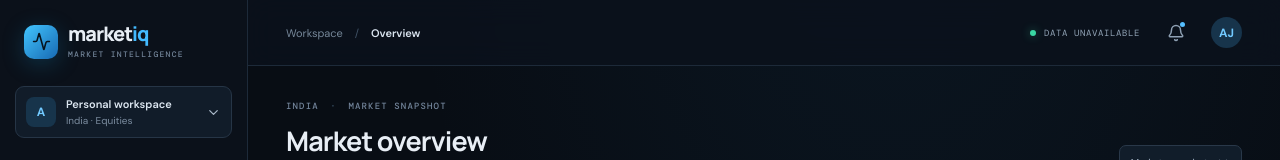
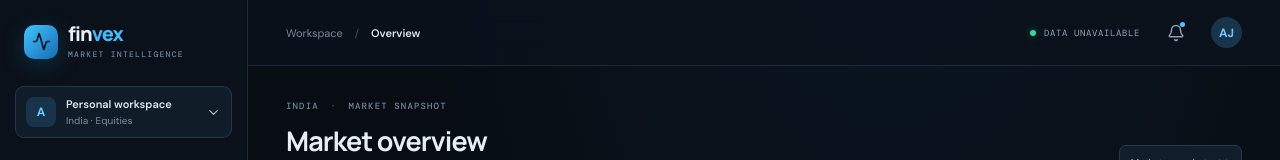
Before and after one commit to arjavnayak/MarketIQ, a Next.js app: page / in a window 1280 px wide. Shown: the top 160 px of the page. Built offline with nearby package versions, Linux system fonts and the light colour scheme; no server answers.

Commit message:
Update dashboard wordmark to Finvex

```diff
--- a/app/page.tsx
+++ b/app/page.tsx
@@ -159,7 +159,7 @@ export default function Dashboard() {
 
   return <main className="app-shell">
     <aside className={`sidebar ${mobileNav ? "sidebar-open" : ""}`}>
-      <div className="brand"><div className="brand-icon"><Activity size={19} /></div><div className="brand-word">market<span>iq</span><small>MARKET INTELLIGENCE</small></div><button className="icon-btn close-nav" onClick={() => setMobileNav(false)} aria-label="Close navigation"><X size={18} /></button></div>
+      <div className="brand"><div className="brand-icon"><Activity size={19} /></div><div className="brand-word">fin<span>vex</span><small>MARKET INTELLIGENCE</small></div><button className="icon-btn close-nav" onClick={() => setMobileNav(false)} aria-label="Close navigation"><X size={18} /></button></div>
       <button className="workspace"><span className="workspace-avatar">A</span><span className="workspace-label"><b>Personal workspace</b><small>India · Equities</small></span><ChevronDown size={15} /></button>
       <nav className="nav-groups">{navigation.map(group => <div className="nav-group" key={group.group}><div className="nav-caption">{group.group}</div>{group.items.map(item => { const Icon = item.icon; return <button key={item.label} onClick={() => { setActive(item.label); setMobileNav(false); }} className={`nav-link ${active === item.label ? "active" : ""}`}><Icon size={17} /><span>{item.label}</span>{item.label === "Watchlist" && <em>{watchlist.length}</em>}</button>; })}</div>)}</nav>
       <div className="sidebar-foot"><div className="demo-state"><i /><span><b>Data integrity</b><small>No fabricated prices displayed</small></span></div><button className="nav-link"><Settings2 size={17} /><span>Settings</span></button><button className="nav-link"><CircleHelp size={17} /><span>Help & support</span></button><div className="user-card"><div className="user-avatar">AJ</div><span><b>Analyst workspace</b><small>Research account</small></span><ChevronDown size={14} /></div></div>
```
